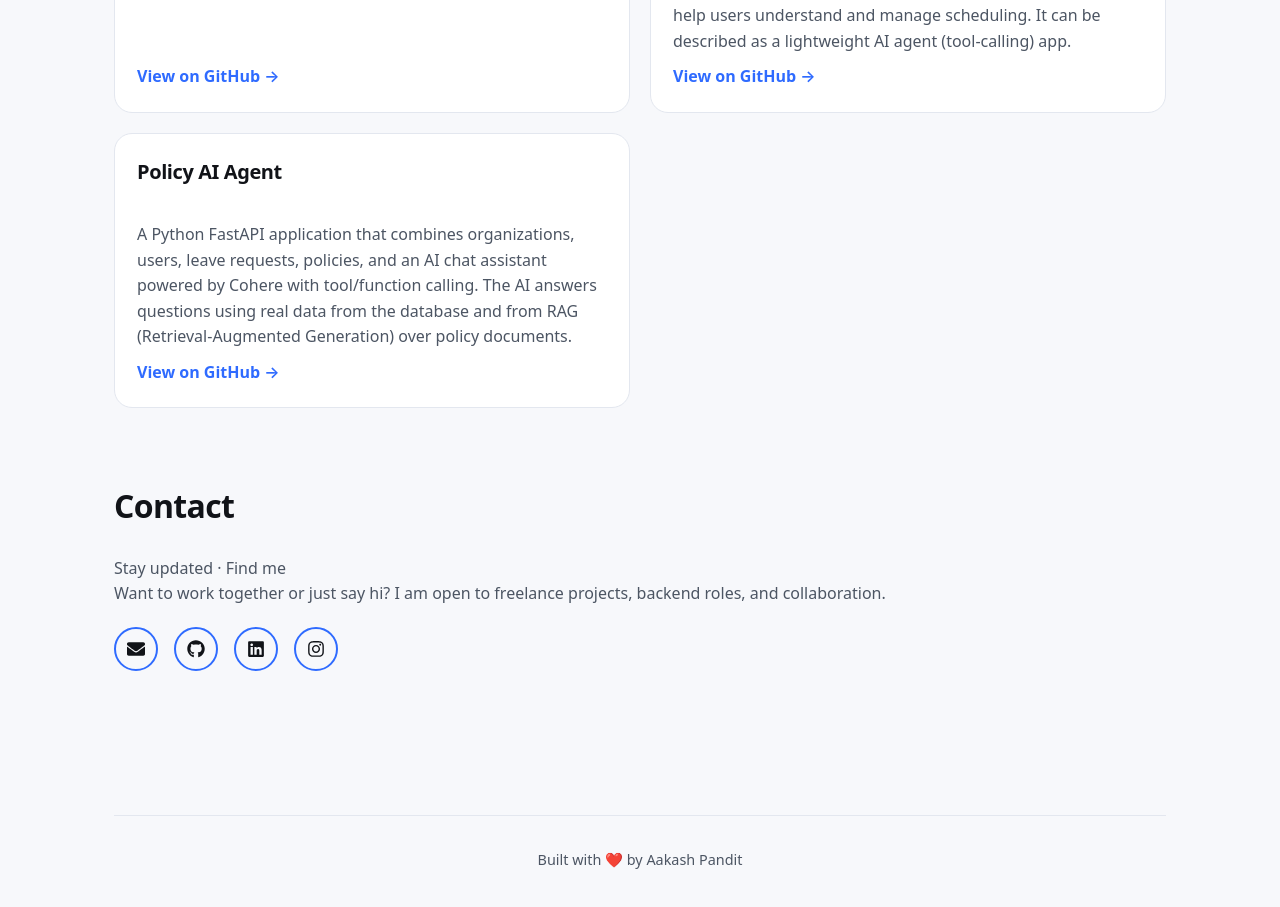
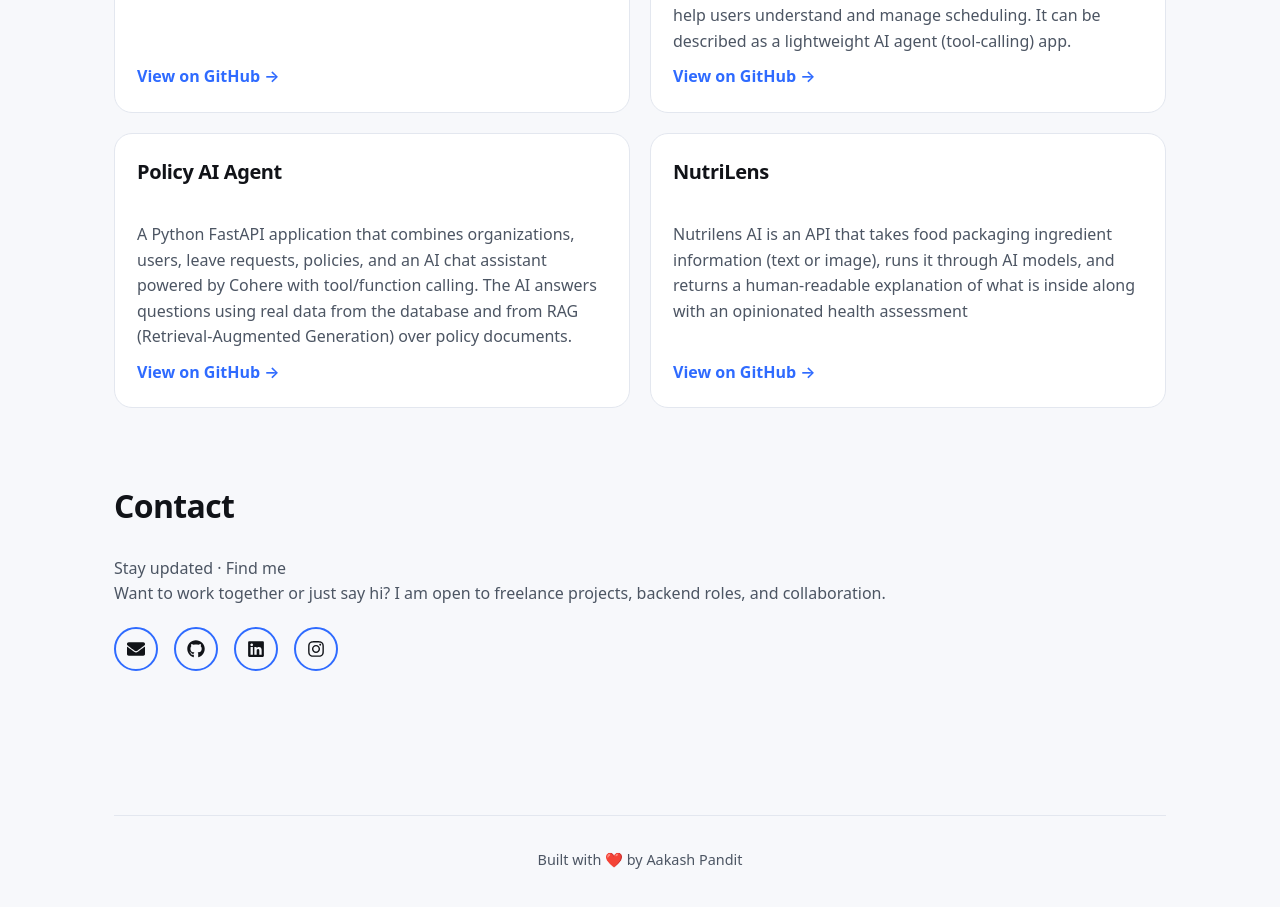
Before and after one commit to Aakash-Pandit/portfolio, a Next.js app: page / in a window 1280 px wide. Shown: the part 2280-3187 px from the top of the page. Built offline with nearby package versions, Linux system fonts and the light colour scheme.

Commit message:
adds project

```diff
--- a/src/components/Projects.tsx
+++ b/src/components/Projects.tsx
@@ -4,6 +4,7 @@ const LINKS = {
   reetro: "https://github.com/Aakash-Pandit/reetro-application",
   patientAI: "https://github.com/Aakash-Pandit/patient-appointment-using-AI",
   policyAI: "https://github.com/Aakash-Pandit/PolicyAgent",
+  nutrilens: "https://github.com/Aakash-Pandit/nutrilens-api"
 };
 
 const projects = [
@@ -25,6 +26,11 @@ const projects = [
       "A Python FastAPI application that combines organizations, users, leave requests, policies, and an AI chat assistant powered by Cohere with tool/function calling. The AI answers questions using real data from the database and from RAG (Retrieval-Augmented Generation) over policy documents.",
     link: LINKS.policyAI,
   },
+  {
+    title: "NutriLens",
+    description: "Nutrilens AI is an API that takes food packaging ingredient information (text or image), runs it through AI models, and returns a human-readable explanation of what is inside along with an opinionated health assessment",
+    link: LINKS.nutrilens,
+  }
 ];
 
 export default function Projects() {
```
